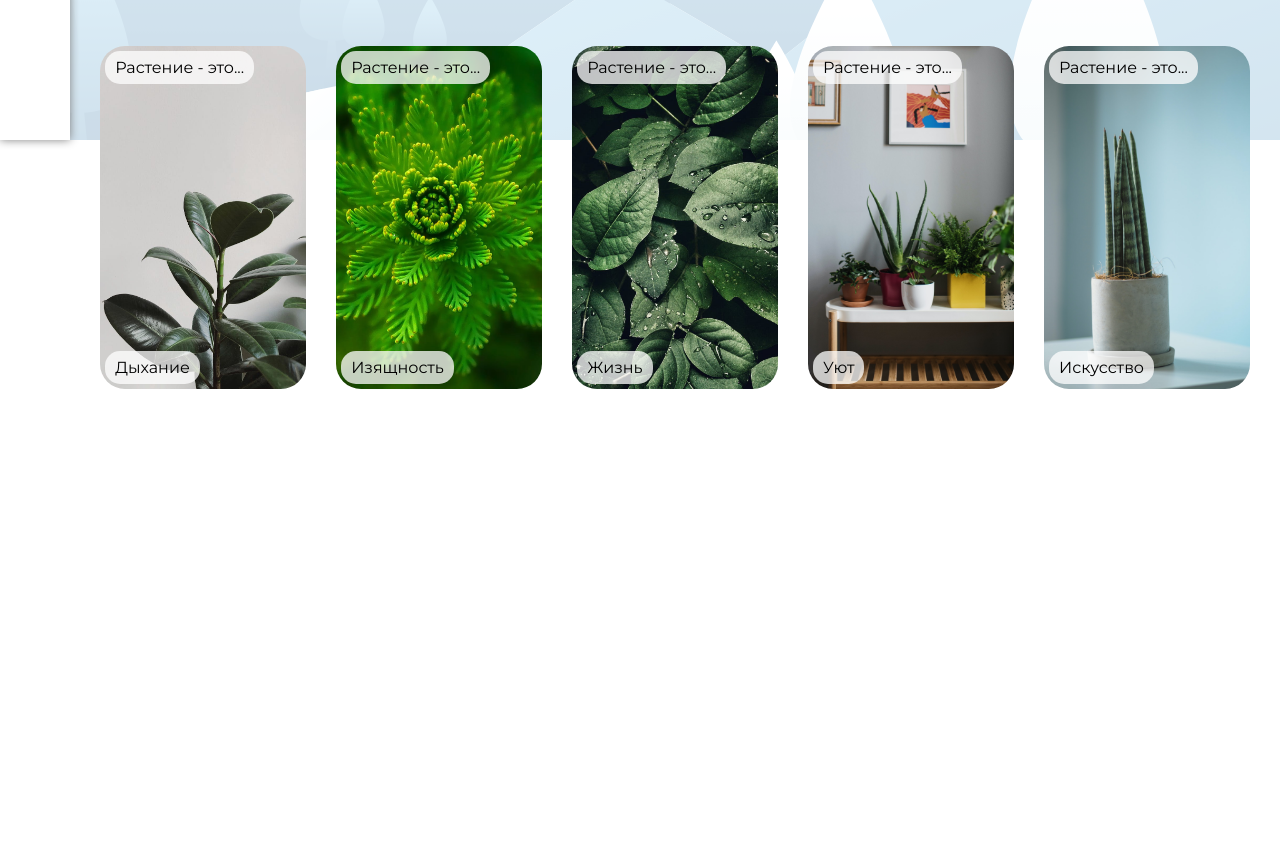
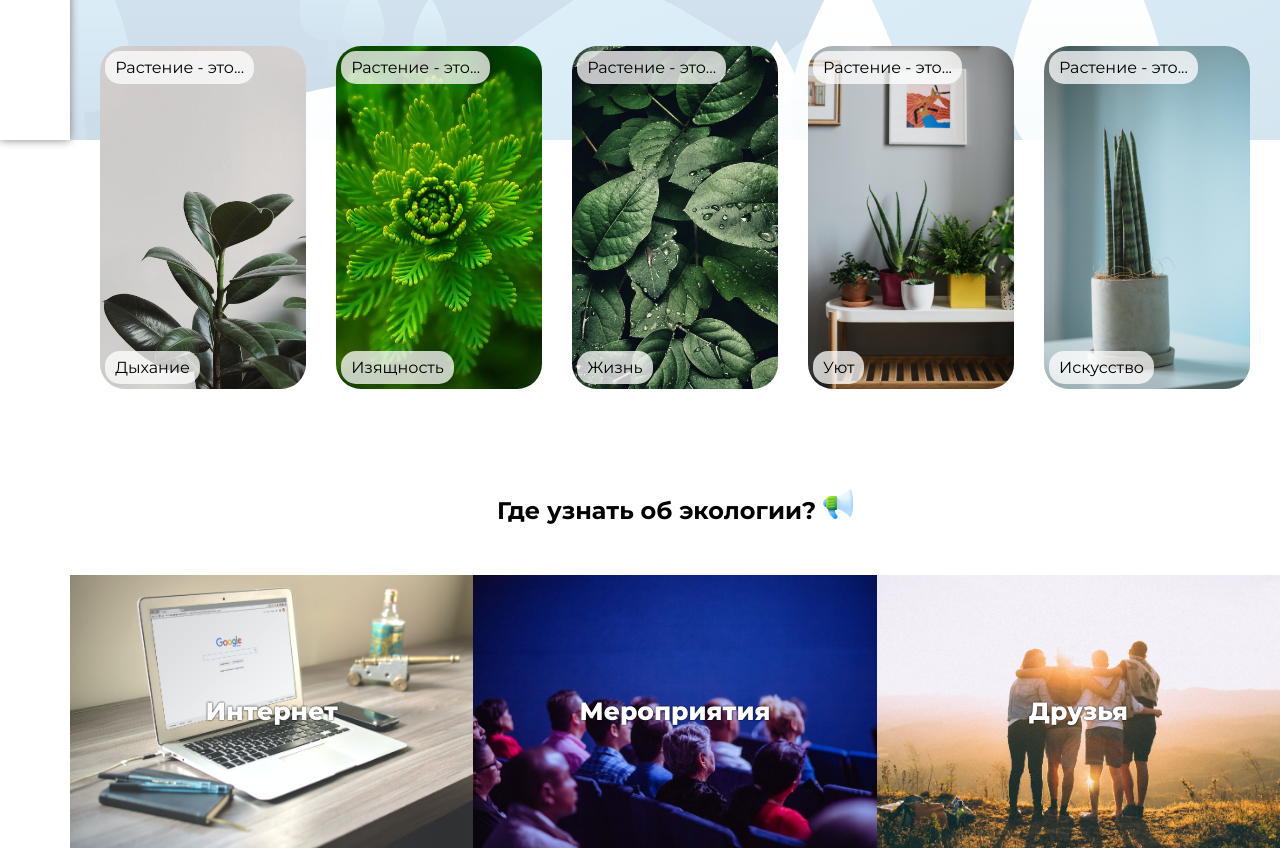
Before and after one commit to DaNkaCode/ecology-site, a plain HTML site: page index.html in a window 1280 px wide. Shown: the part 660-1508 px from the top of the page. Before the commit the page ends 1049 px from the top, so only its background shows below. Drawn offline with Linux system fonts and the light colour scheme.

Commit message:
Сделали секцию про экологию

```diff
--- a/index.html
+++ b/index.html
@@ -51,6 +51,18 @@
                 </ul>
             </div>
         </section>
+
+        <section class="ecology">
+            <div class="container">
+                <h2 class="section-title ecology__title">Где узнать об экологии? <span><img src="./src/img/news.svg" alt=""></span></h2>
+
+                <ul class="ecology__items">
+                    <li class="ecology__item item" data-center-text="Интернет"><img src="./src/img/internet.jpg" alt="" class="item__img"></li>
+                    <li class="ecology__item item" data-center-text="Мероприятия"><img src="./src/img/events.jpg" alt="" class="item__img"></li>
+                    <li class="ecology__item item" data-center-text="Друзья"><img src="./src/img/friends.jpg" alt="" class="item__img"></li>
+                </ul>
+            </div>
+        </section>
     </main>
 </body>
 </html>
--- a/src/css/style.css
+++ b/src/css/style.css
@@ -153,7 +153,6 @@ main > section {
 
 .header__image-text {
     color: white;
-
 }
 
 .header__image-src {
@@ -227,6 +226,37 @@ main > section {
 
 /* Plants section end */
 
+/* Ecology section start */
+.ecology__items {
+    display: flex;
+}
+
+.item.ecology__item {
+    position: relative;
+    overflow: hidden;
+
+    &::after {
+        content: attr(data-center-text);
+
+        font-size: 25px;
+        font-weight: 800;
+        color: white;
+        text-shadow: 0 0 2px black;
+
+        position: absolute;
+        top: 50%;
+        left: 50%;
+        transform: translate(-50%, -50%);
+    }
+
+    & > img {
+        width: 100%;
+        height: 100%;
+        object-fit: cover;
+    }
+}
+/* Ecology section end */
+
 
 @media screen and (max-width: 400px) {
     .nav {
```
Also changed, not shown: src/img/events.jpg (added), src/img/friends.jpg (added), src/img/internet.jpg (added).
